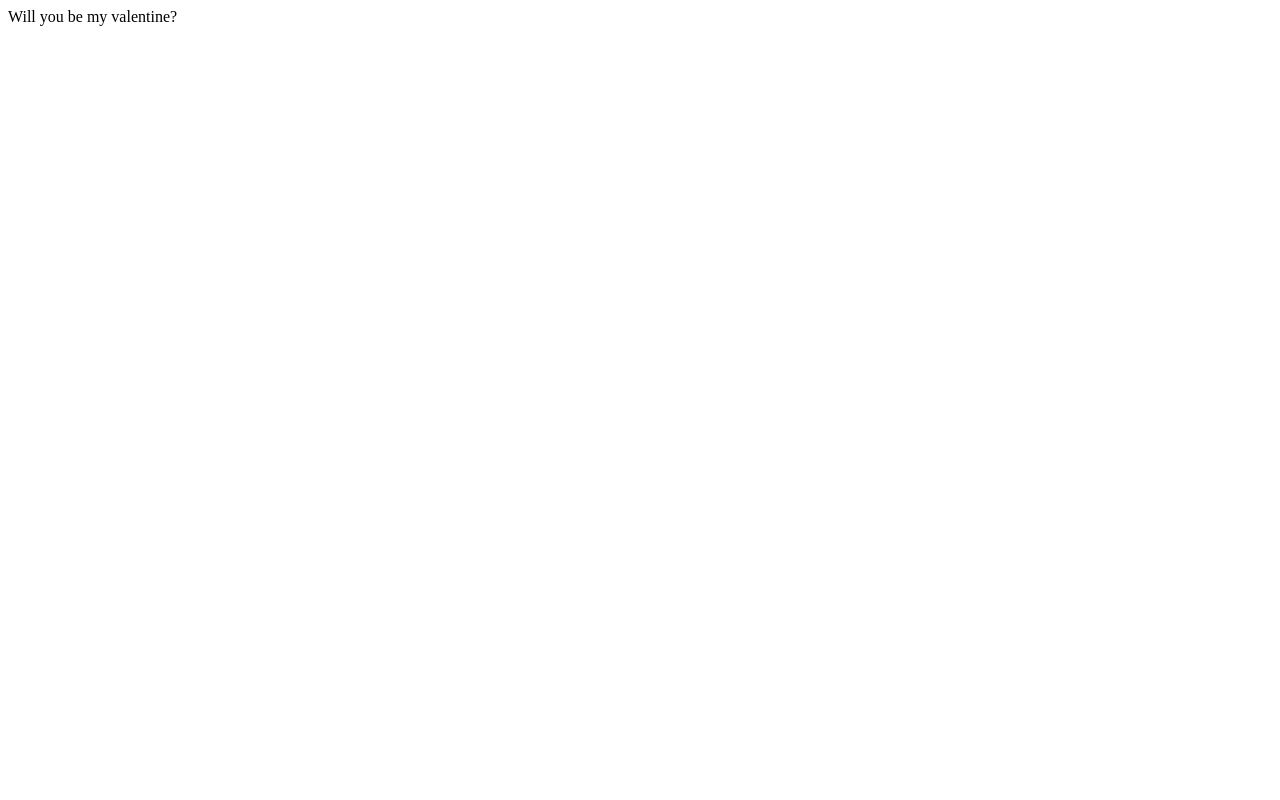
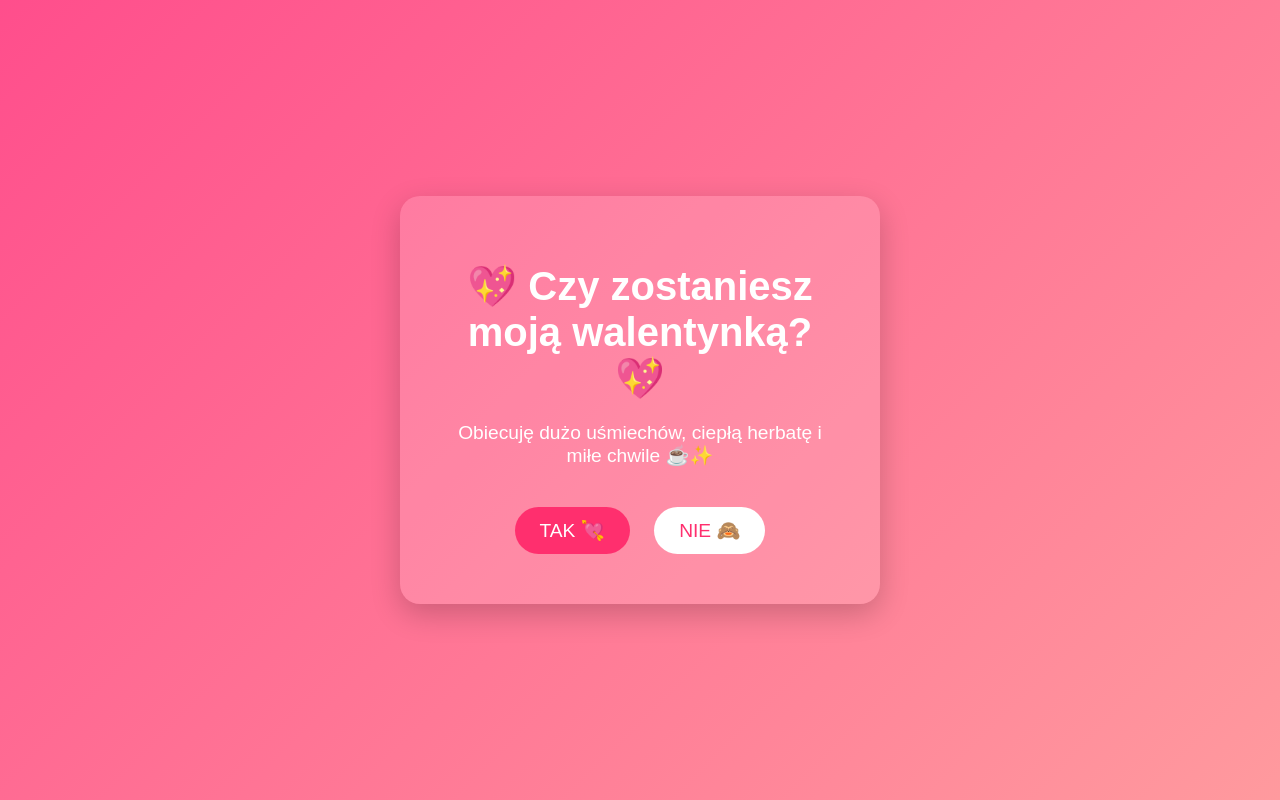
Before and after one commit to Euuugi/Euuugi.github.io, a plain HTML site: page index.html in a window 1280 px wide. Drawn offline with Linux system fonts and the light colour scheme.

Commit message:
Update index.html

```diff
--- a/index.html
+++ b/index.html
@@ -1 +1,86 @@
-<p>Will you be my valentine?</p>
+<!DOCTYPE html>
+<html lang="pl">
+<head>
+  <meta charset="UTF-8">
+  <title>Czy zostaniesz moją walentynką? 💘</title>
+  <style>
+    body {
+      margin: 0;
+      height: 100vh;
+      display: flex;
+      justify-content: center;
+      align-items: center;
+      background: linear-gradient(135deg, #ff4e8c, #ff9a9e);
+      font-family: 'Arial', sans-serif;
+      color: white;
+      text-align: center;
+    }
+    .card {
+      background: rgba(255, 255, 255, 0.15);
+      padding: 40px;
+      border-radius: 20px;
+      box-shadow: 0 10px 30px rgba(0,0,0,0.2);
+      max-width: 400px;
+    }
+    h1 {
+      font-size: 2.5em;
+      margin-bottom: 20px;
+    }
+    p {
+      font-size: 1.2em;
+      margin-bottom: 30px;
+    }
+    button {
+      font-size: 1.2em;
+      padding: 12px 25px;
+      border: none;
+      border-radius: 30px;
+      cursor: pointer;
+      margin: 10px;
+    }
+    .yes {
+      background: #ff2f6e;
+      color: white;
+    }
+    .no {
+      background: white;
+      color: #ff2f6e;
+      position: relative;
+    }
+  </style>
+</head>
+<body>
+  <div class="card">
+    <h1>💖 Czy zostaniesz moją walentynką? 💖</h1>
+    <p>Obiecuję dużo uśmiechów, ciepłą herbatę i miłe chwile ☕✨</p>
+    <button class="yes" onclick="yes()">TAK 💘</button>
+    <button class="no" onmouseover="moveNo()">NIE 🙈</button>
+  </div>
+
+  <script>
+    function yes() {
+      document.body.innerHTML = `
+        <div style="
+          display:flex;
+          justify-content:center;
+          align-items:center;
+          height:100vh;
+          background:linear-gradient(135deg,#ff4e8c,#ff9a9e);
+          color:white;
+          font-family:Arial;
+          text-align:center;
+        ">
+          <h1>🥰 Wiedziałem!<br>Walentynki zapowiadają się idealnie 💞</h1>
+        </div>
+      `;
+    }
+
+    function moveNo() {
+      const btn = document.querySelector('.no');
+      const x = Math.random() * 200 - 100;
+      const y = Math.random() * 200 - 100;
+      btn.style.transform = `translate(${x}px, ${y}px)`;
+    }
+  </script>
+</body>
+</html>
```
